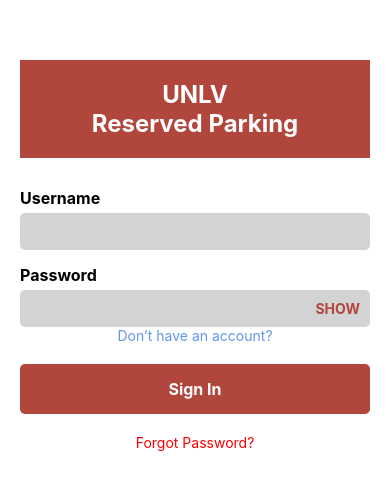
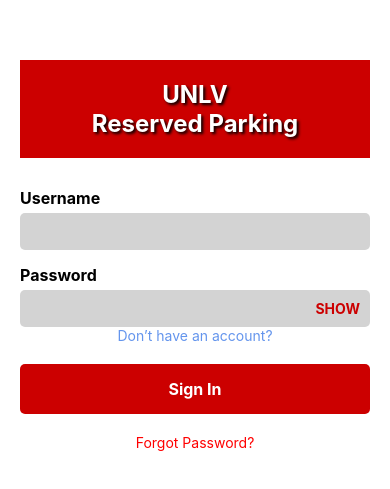
Before and after one commit to UNLV-CS472-672/2025-S-GROUP1-URP, a React Native app: screen /Login in a window 390 px wide. Shown: the part 167-656 px from the top of the page. Built offline with nearby package versions, Linux system fonts and the light colour scheme.

Commit message:
New changes to UI
changed the UI dashboard and sign up screen

```diff
--- a/App.js
+++ b/App.js
@@ -1,3 +1,37 @@
+/**
+ * App Component
+ *
+ * This is the main entry point for the UNLV Reserved Parking application.
+ * It sets up the navigation structure and integrates Firebase for user authentication.
+ * The app includes screens for login, sign-up, password reset, parking management, reporting, and account settings.
+ *
+ * Features:
+ * - User authentication (login, sign-up, logout, password reset).
+ * - Navigation between screens using React Navigation.
+ * - Parking management with maps for Tropicana, Cottage Grove, and Gateway parking lots.
+ * - Reservation status tracking.
+ * - Reporting functionality for parking violations.
+ * - Account management for adding/removing vehicles.
+ *
+ * Dependencies:
+ * - React Navigation for screen transitions.
+ * - Firebase Authentication for user management.
+ * - Firebase Firestore for storing user and vehicle data.
+ *
+ * Screens:
+ * - LoginScreen: Handles user login.
+ * - SignUpScreen: Handles user registration.
+ * - ResetPasswordScreen: Allows users to reset their password.
+ * - HomeScreen: Displays the main dashboard with navigation options.
+ * - MyAccountScreen: Manages user account and vehicle information.
+ * - TropicanaScreen, CottageGroveParkingScreen, GatewayParkingScreen: Displays parking maps for respective lots.
+ * - ReservationStatusScreen: Shows the status of the user's reservation.
+ * - ReportScreen: Allows users to report parking violations.
+ * - AddVehicleScreen: Adds a vehicle to the user's account.
+ * - RemoveVehicleScreen: Removes a vehicle from the user's account.
+ */
+
+
 // React imports for managing state and effects
 import React, { useState, useEffect } from "react";
 
@@ -26,7 +60,13 @@ import RemoveVehicleScreen from "./screens/RemoveVehicleScreen"; // Remove vehic
 // Stack navigator creation for screen transitions
 const Stack = createStackNavigator();
 
-// HomeScreen component, displays user dashboard and login/logout
+/**
+ * HomeScreen Component
+ *
+ * Displays the user dashboard if authenticated, otherwise shows the login screen.
+ *
+ * @param {Object} navigation - React Navigation prop for navigating between screens.
+ */
 function HomeScreen({ navigation }) {
   const [user, setUser] = useState(null); // State to track user authentication status
 
@@ -138,41 +178,45 @@ export default function App() {
   );
 }
 
-// Styles for the UI components
 const styles = StyleSheet.create({
   container: {
     flex: 1,
-    backgroundColor: "white", // White background for the main container
     alignItems: "center",
-    paddingTop: 40,
+    justifyContent: "flex-start", // Align items to the top
+    margin: 0, // Remove margin to allow full-width header
   },
   header: {
-    fontSize: 22,
+    fontSize: 25, // Larger font size
     fontWeight: "bold",
-    color: "white", // White text color for the header
+    color: "white",
     textAlign: "center",
-    padding: 10,
-    marginBottom: 20,
-    backgroundColor: "#B0463C", // Red background for the header
-    borderRadius: 10, // Optional: rounded corners for the header box
-    textShadowColor: "black", // Black text shadow for an outline effect
-    textShadowOffset: { width: 2, height: 2 }, // Shadow direction
-    textShadowRadius: 3, // Spread radius for the shadow
+    padding: 20, // Padding inside the header
+    backgroundColor: "#CC0000",
+    width: "100%", // Span the entire width of the screen
+    textShadowColor: "black",
+    textShadowOffset: { width: 2, height: 2 },
+    textShadowRadius: 3,
+    height: 100, // Fixed height for the header
+    justifyContent: "center", // Center text vertically
+    alignItems: "center", // Center text horizontally
   },
   welcomeText: {
     fontSize: 18,
     fontWeight: "bold",
-    color: "white",
+    color: "black",
     marginBottom: 10,
   },
   buttonContainer: {
     alignItems: "center",
     justifyContent: "center",
     width: "100%",
+    padding: 20, // Add padding to the button container
   },
   button: {
-    backgroundColor: "#B0463C",
+    backgroundColor: "#CC0000",
     paddingVertical: 15,
+    borderColor: "black",
+    borderWidth: 3,
     width: 250,
     alignItems: "center",
     borderRadius: 10,
@@ -184,6 +228,6 @@ const styles = StyleSheet.create({
     color: "white",
   },
   logoutButton: {
-    backgroundColor: "#B0463C",
+    backgroundColor: "#CC0000",
   },
 });
--- a/screens/LoginScreen.js
+++ b/screens/LoginScreen.js
@@ -2,7 +2,15 @@ import { useState } from "react";
 import { View, TextInput, Text, Alert, TouchableOpacity, StyleSheet } from "react-native";
 import { signInWithEmailAndPassword } from "firebase/auth";
 import { auth } from "../firebaseConfig";
-
+/**
+ * LoginScreen Component
+ *
+ * This component provides a user interface for logging into the application.
+ * It includes input fields for email and password, a login button, and navigation options
+ * for signing up or resetting a forgotten password.
+ *
+ * @param {Object} navigation - React Navigation prop used to navigate between screens.
+ */
 const LoginScreen = ({ navigation }) => {
   const [email, setEmail] = useState("");
   const [password, setPassword] = useState("");
@@ -76,15 +84,19 @@ const styles = StyleSheet.create({
   },
   header: {
     width: "100%",
-    backgroundColor: "#B0463C",
+    backgroundColor: "#CC0000",
     paddingVertical: 20,
     alignItems: "center",
     marginBottom: 30,
+
   },
   headerText: {
     color: "#fff",
     fontSize: 24,
     fontWeight: "bold",
+    textShadowColor: "black",
+    textShadowOffset: { width: 2, height: 2 },
+    textShadowRadius: 3,
   },
   label: {
     alignSelf: "flex-start",
@@ -112,7 +124,7 @@ const styles = StyleSheet.create({
     paddingVertical: 10,
   },
   showPassword: {
-    color: "#B0463C",
+    color: "#CC0000",
     fontWeight: "bold",
   },
   signupText: {
@@ -121,7 +133,7 @@ const styles = StyleSheet.create({
   },
   button: {
     width: "100%",
-    backgroundColor: "#B0463C",
+    backgroundColor: "#CC0000",
     paddingVertical: 15,
     alignItems: "center",
     borderRadius: 5,
--- a/screens/ResetPasswordScreen.js
+++ b/screens/ResetPasswordScreen.js
@@ -1,25 +1,46 @@
+/**
+ * ResetPasswordScreen Component
+ *
+ * This screen allows users to reset their password by entering their email address.
+ * It uses Firebase Authentication to send a password reset email to the provided email address.
+ *
+ * Features:
+ * - Input field for the user's email.
+ * - Button to trigger the password reset process.
+ * - Navigation option to go back to the login screen.
+ *
+ */
 import { useState } from "react";
 import { View, TextInput, Text, Alert, TouchableOpacity, StyleSheet } from "react-native";
 import { sendPasswordResetEmail } from "firebase/auth";
 import { auth } from "../firebaseConfig";
 
 const ResetPasswordScreen = ({ navigation }) => {
+  // State to store the user's email input
   const [email, setEmail] = useState("");
 
+  /**
+   * handlePasswordReset Function
+   *
+   * Sends a password reset email to the provided email address using Firebase Authentication.
+   * Displays a success message if the email is sent successfully, or an error message if it fails.
+   */
   const handlePasswordReset = async () => {
     try {
       await sendPasswordResetEmail(auth, email);
-      Alert.alert("Password reset email sent!");
-      navigation.goBack();
+      Alert.alert("Password reset email sent!"); // Success message
+      navigation.goBack(); // Navigate back to the previous screen
     } catch (error) {
-      Alert.alert(error.message);
+      Alert.alert(error.message); // Display error message if something goes wrong
     }
   };
 
   return (
     <View style={styles.container}>
+      {/* Header */}
       <Text style={styles.header}>Reset Password</Text>
 
+      {/* Email Input Field */}
       <Text style={styles.label}>Enter your email</Text>
       <TextInput
         value={email}
@@ -30,10 +51,12 @@ const ResetPasswordScreen = ({ navigation }) => {
         style={styles.input}
       />
 
+      {/* Button to Send Reset Email */}
       <TouchableOpacity style={styles.button} onPress={handlePasswordReset}>
         <Text style={styles.buttonText}>Send Reset Email</Text>
       </TouchableOpacity>
 
+      {/* Back to Login Navigation */}
       <TouchableOpacity onPress={() => navigation.goBack()}>
         <Text style={styles.backText}>Back to Login</Text>
       </TouchableOpacity>
@@ -41,7 +64,7 @@ const ResetPasswordScreen = ({ navigation }) => {
   );
 };
 
-// Styles
+// Styles for the ResetPasswordScreen component
 const styles = StyleSheet.create({
   container: {
     flex: 1,
--- a/screens/signUpScreen.js
+++ b/screens/signUpScreen.js
@@ -1,26 +1,49 @@
+/**
+ * SignUpScreen Component
+ *
+ * This screen allows users to create a new account by providing their email and password.
+ * It uses Firebase Authentication to create a new user account.
+ *
+ * Features:
+ * - Input fields for email and password.
+ * - Button to create a new account.
+ * - Navigation option to go back to the login screen.
+ *
+ * @param {Object} navigation - React Navigation prop used to navigate between screens.
+ */
 import { useState } from "react";
 import { View, TextInput, Text, Alert, TouchableOpacity, StyleSheet } from "react-native";
 import { createUserWithEmailAndPassword } from "firebase/auth";
 import { auth } from "../firebaseConfig";
 
 const SignUpScreen = ({ navigation }) => {
+  // State to store the user's email and password inputs
   const [email, setEmail] = useState("");
   const [password, setPassword] = useState("");
 
+  /**
+   * handleSignUp Function
+   *
+   * Creates a new user account using Firebase Authentication with the provided email and password.
+   * Displays a success message if the account is created successfully, or an error message if it fails.
+   * Navigates to the Login screen after successful account creation.
+   */
   const handleSignUp = async () => {
     try {
       await createUserWithEmailAndPassword(auth, email, password);
-      Alert.alert("Account created successfully!");
-      navigation.navigate("Login"); // Navigate to Login after sign-up
+      Alert.alert("Account created successfully!"); // Success message
+      navigation.navigate("Login"); // Navigate to the Login screen
     } catch (error) {
-      Alert.alert(error.message);
+      Alert.alert(error.message); // Display error message if something goes wrong
     }
   };
 
   return (
     <View style={styles.container}>
+      {/* Header */}
       <Text style={styles.header}>Sign Up</Text>
 
+      {/* Email Input Field */}
       <Text style={styles.label}>Email</Text>
       <TextInput
         value={email}
@@ -31,6 +54,7 @@ const SignUpScreen = ({ navigation }) => {
         style={styles.input}
       />
 
+      {/* Password Input Field */}
       <Text style={styles.label}>Password</Text>
       <TextInput
         value={password}
@@ -40,10 +64,12 @@ const SignUpScreen = ({ navigation }) => {
         style={styles.input}
       />
 
+      {/* Button to Create Account */}
       <TouchableOpacity style={styles.button} onPress={handleSignUp}>
         <Text style={styles.buttonText}>Create Account</Text>
       </TouchableOpacity>
 
+      {/* Back to Login Navigation */}
       <TouchableOpacity onPress={() => navigation.goBack()}>
         <Text style={styles.backText}>Back to Login</Text>
       </TouchableOpacity>
@@ -51,7 +77,7 @@ const SignUpScreen = ({ navigation }) => {
   );
 };
 
-// Styles
+// Styles for the SignUpScreen component
 const styles = StyleSheet.create({
   container: {
     flex: 1,
```
Also changed, not shown: screens/MyAccountScreen.js (+32 -1 lines), screens/ParkingScreen.js (+13 -0 lines), screens/RemoveVehicleScreen.js (+22 -1 lines), screens/ReportScreen.js (+25 -0 lines), screens/ReservationStatusScreen.js (+16 -1 lines).
